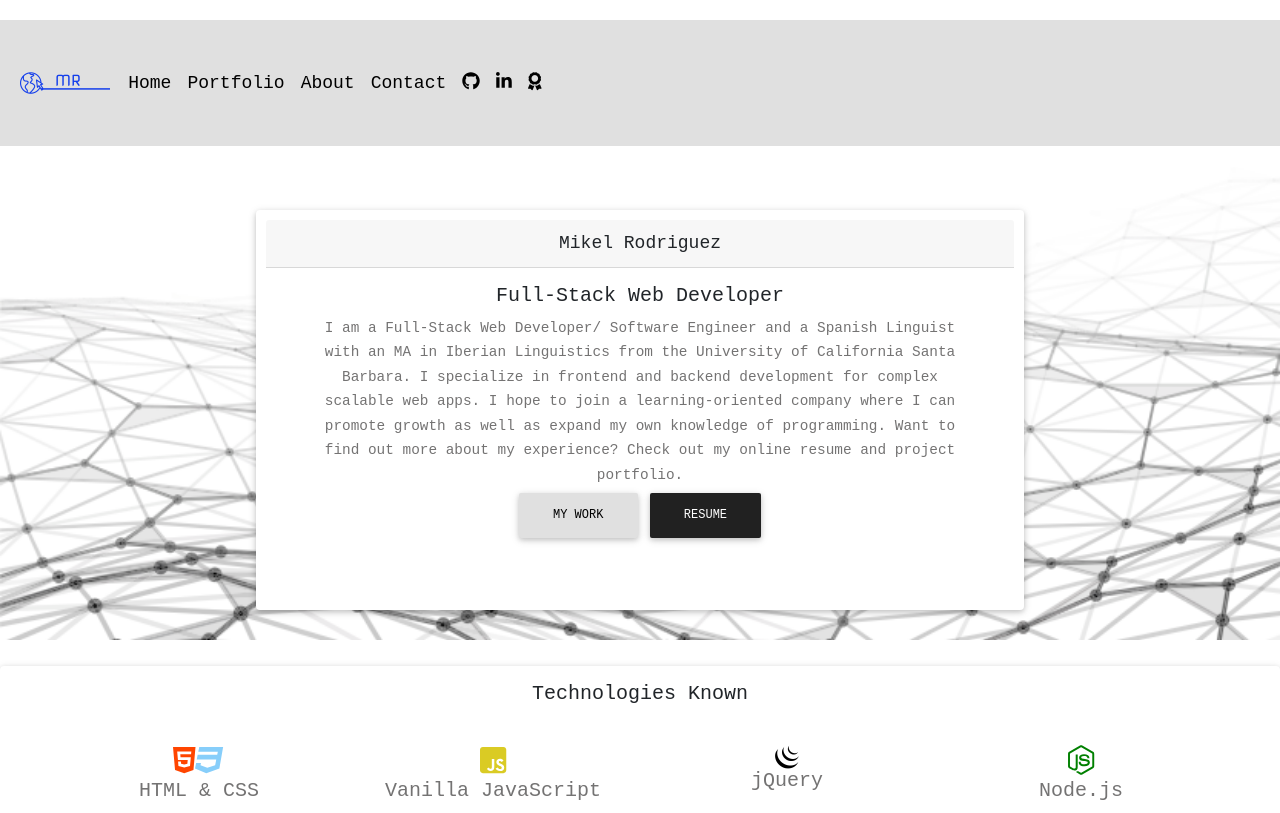
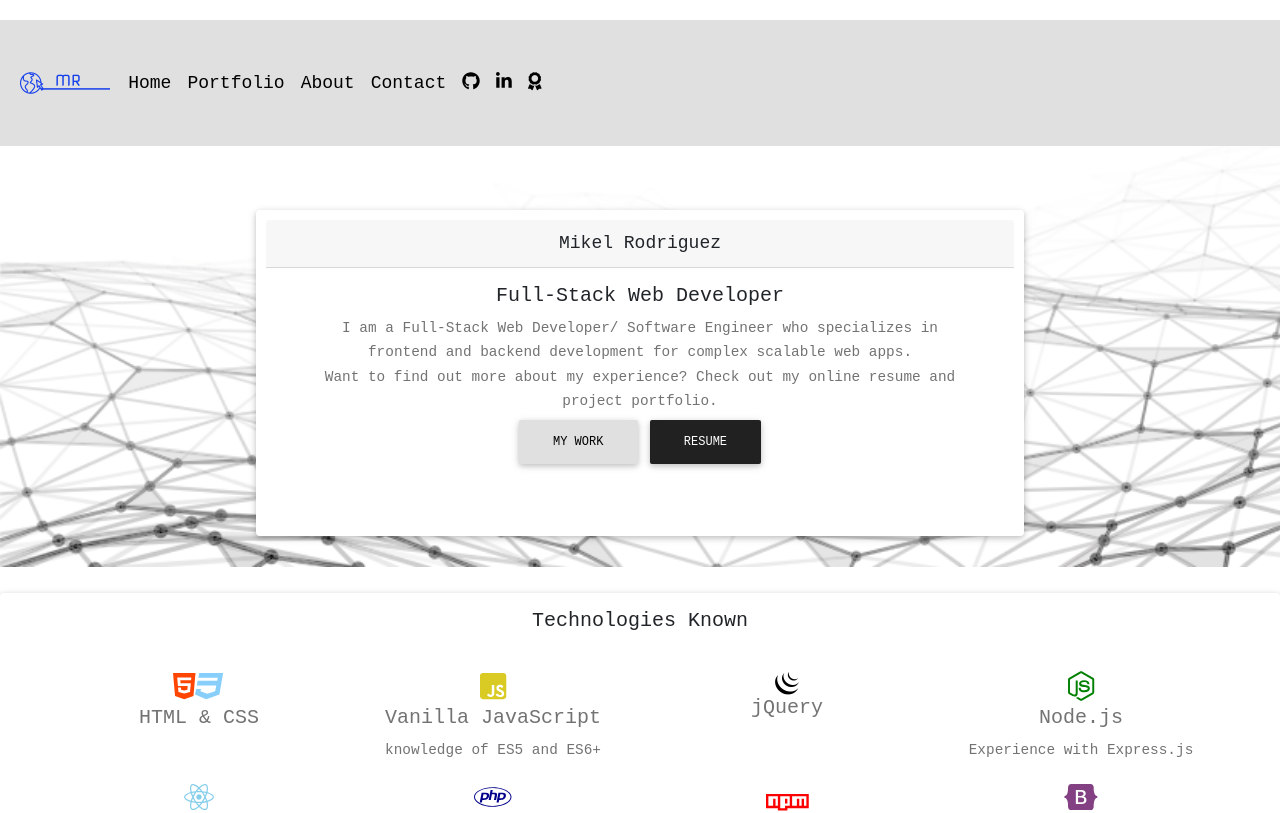
Before and after one commit to MikelTafalla/mikelrv, a React (Create React App) app: page /about in a window 1280 px wide. Shown: the top 813 px of the page. Built offline with nearby package versions, Linux system fonts and the light colour scheme.

Commit message:
changes about intro

```diff
--- a/src/components/aboutIntro.js
+++ b/src/components/aboutIntro.js
@@ -16,7 +16,10 @@ const AboutIntro = () => {
                     </div>
                     <div className="card-body">
                         <h5 className="card-title">Full-Stack Web Developer</h5>
-                        <p className="card-text">I am a Full-Stack Web Developer/ Software Engineer and a Spanish Linguist with an MA in Iberian Linguistics from the University of California Santa Barbara. I specialize in frontend and backend development for complex scalable web apps. I hope to join a learning-oriented company where I can promote growth as well as expand my own knowledge of programming. Want to find out more about my experience? Check out my online resume and project portfolio.</p>
+                        <p className="card-text">I am a Full-Stack Web Developer/ Software Engineer who
+                         specializes in frontend and backend development for complex scalable web apps.<br></br>
+                         {/* I hope to join a learning-oriented company where I can promote growth as well as expand my own knowledge of programming.  */}
+                         Want to find out more about my experience? Check out my online resume and project portfolio.</p>
                         <Link to="/portfolio" className="btn btn-light">My Work</Link>
                         <a href="https://drive.google.com/file/d/1FXT9ZzMn6tvFQcJbAZbvFK_7vAgi1Cir/view" className="btn btn-dark" target="_blank" rel="noopener noreferrer">Resume</a>
                     </div>
```
Also changed, not shown: 1 other file (tests, documents, lock files or other folders).
